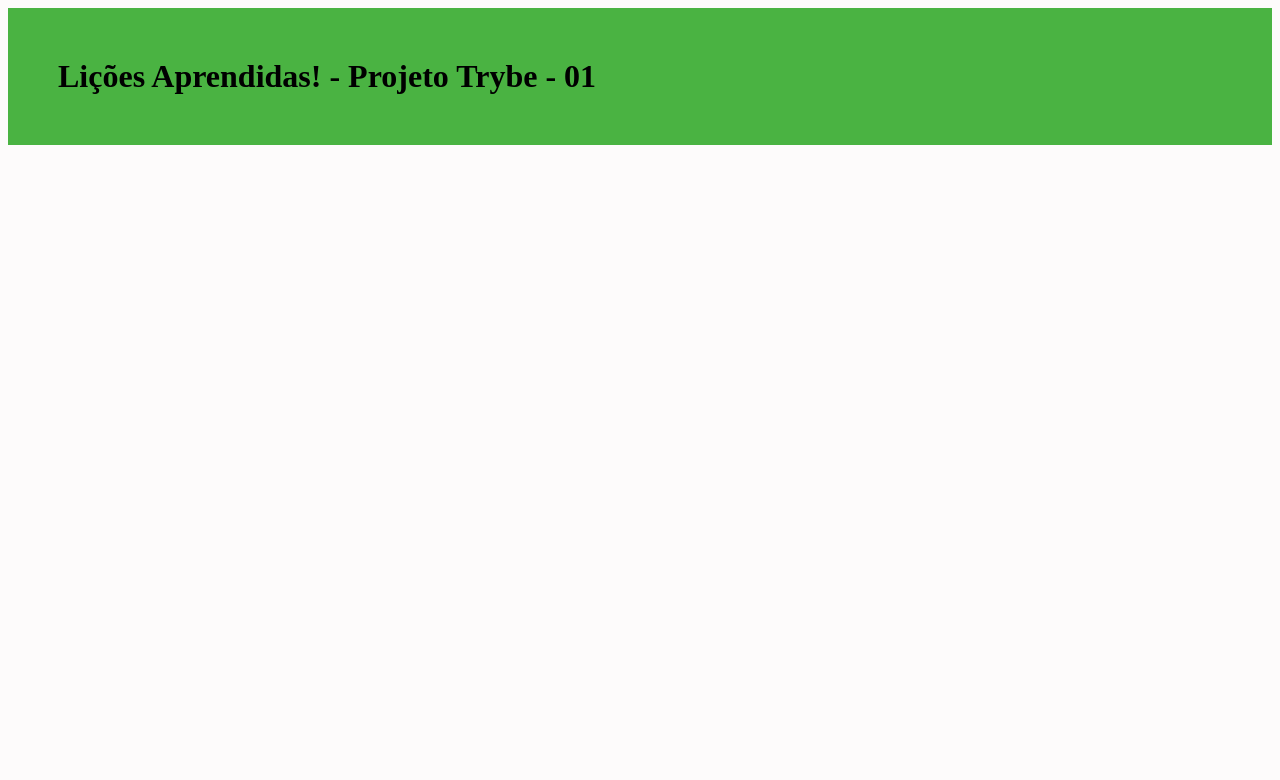
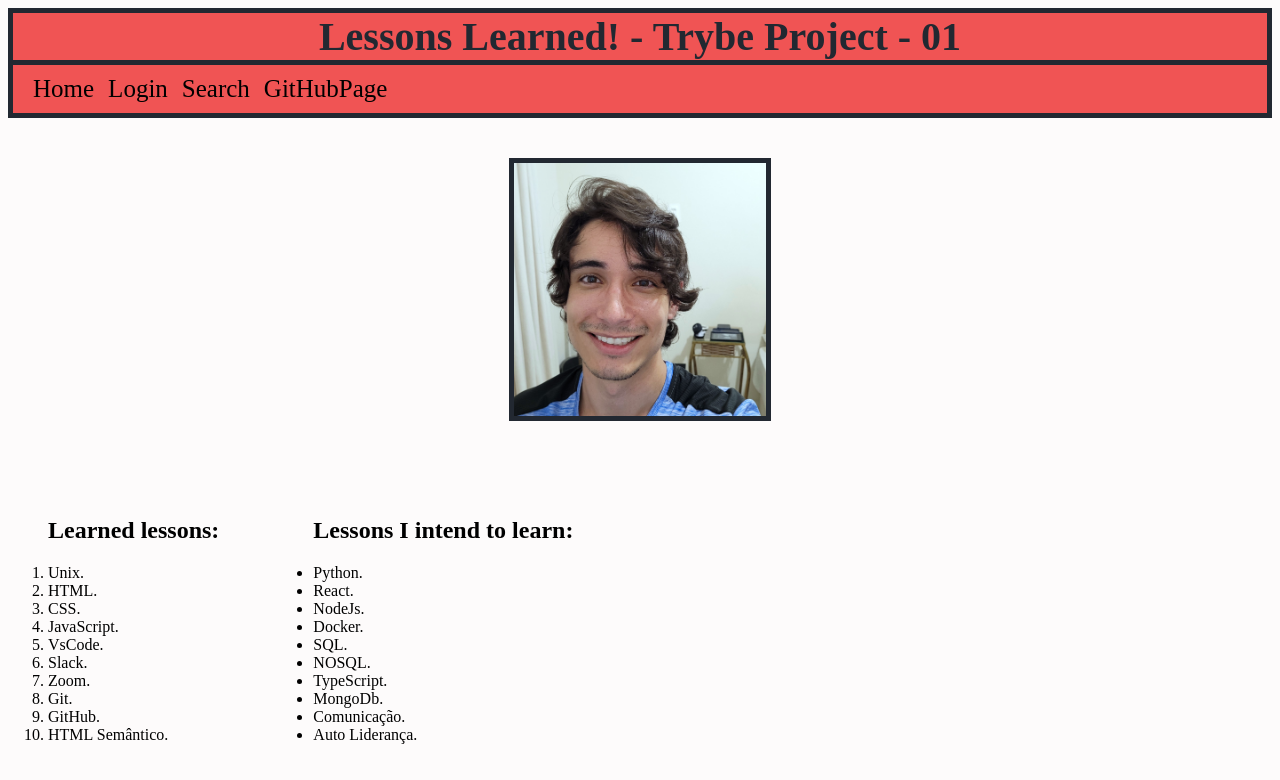
Before and after one commit to lucaslmatos/lessons-learned-p1, a website: page index.html in a window 1280 px wide. Drawn offline with Linux system fonts and the light colour scheme.

Commit message:
C03 requisitos 04 e 05

```diff
--- a/index.html
+++ b/index.html
@@ -9,7 +9,46 @@
 </head>
 <body>
     <header id="cabecalho">
-        <h1 id="titulo">Lições Aprendidas! - Projeto Trybe - 01</h1>
+        <h1 id="titulo">Lessons Learned! - Trybe Project - 01</h1>
+            <ol id="lista-navegar">
+                <li id="nav">Home</li>
+                <li id="nav">Login</li>
+                <li id="nav">Search</li>
+                <li id="nav">GitHubPage</li>
+            </ol>
     </header>
+    <main>
+        <img id="minha_foto" src="images/minha_foto.jpg" alt="Foto do autor">
+        <section id="listas">
+
+            <ol id="licoes_aprendidas">
+                <h2>Learned lessons:</h2>
+                <li>Unix.</li>
+                <li>HTML.</li>
+                <li>CSS.</li>
+                <li>JavaScript.</li>
+                <li>VsCode.</li>
+                <li>Slack.</li>
+                <li>Zoom.</li>
+                <li>Git.</li>
+                <li>GitHub.</li>
+                <li>HTML Semântico.</li>
+            </ol>
+
+            <ul id="licoes_a_aprender">
+                <h2>Lessons I intend to learn:</h2>
+                <li>Python.</li>
+                <li>React.</li>
+                <li>NodeJs.</li>
+                <li>Docker.</li>
+                <li>SQL.</li>
+                <li>NOSQL.</li>
+                <li>TypeScript.</li>
+                <li>MongoDb.</li>
+                <li>Comunicação.</li>
+                <li>Auto Liderança.</li>
+            </ul>
+        </section>
+    </main>
 </body>
 </html>
--- a/style.css
+++ b/style.css
@@ -2,8 +2,53 @@
     background-color: rgb(253, 251, 251);
 }
 
+#cabecalho{
+    background-color: #222831;
+    top: 0;
+}
+
 #titulo {
-    margin-top: 0;
-    background-color: rgb(74, 179, 66);
-    padding: 50px 50px;
+    background-color: #F05454;
+    text-align: center;
+    height: auto;
+    margin: 0px;
+    border: 5px solid #222831;
+    font-size: 40px;
+    color: #222831;
 }
+
+#minha_foto{
+    display: block;
+    max-width: 20%;
+    margin-left: auto;
+    margin-right: auto;
+    margin-top: 40px;
+    margin-bottom: 60px;
+    background-color: #222831;
+    padding: 5px;
+}
+
+#lista-navegar{
+    background-color: #F05454;
+    padding: 10px;
+    margin-top: 0px;
+    margin-bottom: 40px;
+    border-left: 5px solid #222831;
+    border-right: 5px solid #222831;
+    border-bottom: 5px solid #222831;
+}
+
+#nav{
+    display: inline-block;
+    margin-left: 10px;
+    font-size: 25px;
+}
+
+#licoes_aprendidas{
+    display: inline-block;
+}
+
+#licoes_a_aprender{
+    display: inline-block;
+    margin-left: 50px;
+}
```
Also changed, not shown: images/minha_foto.jpg (renamed from images/IMG_20221002_201849_109.jpg).
